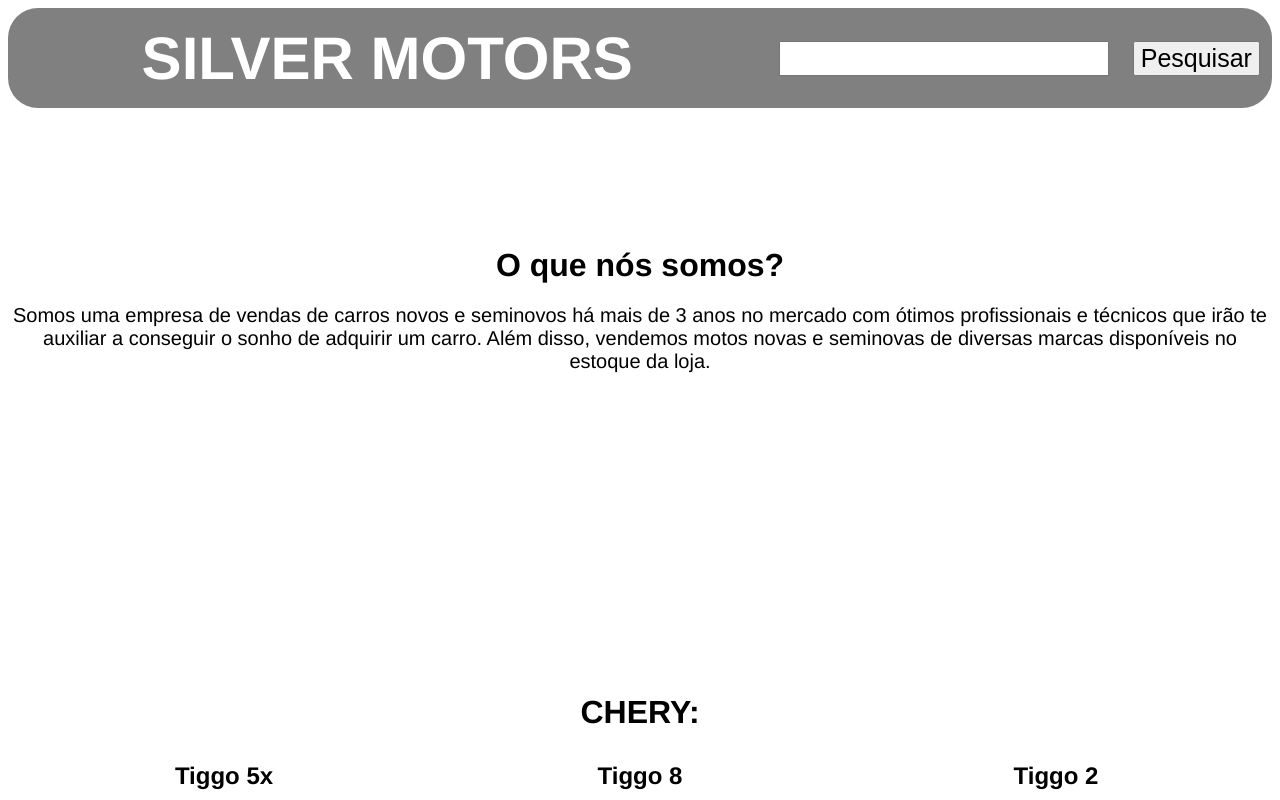
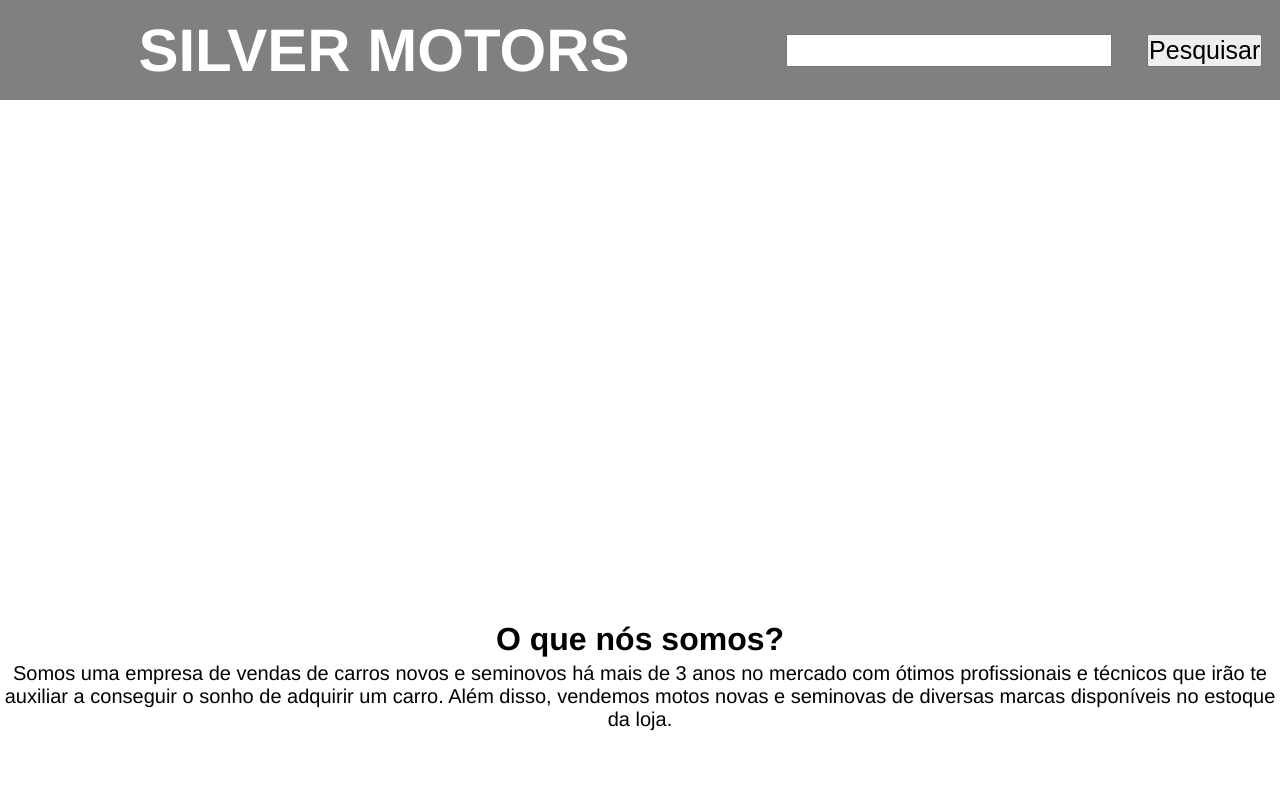
Before and after one commit to leotanaka4/QuartaEntregaPAME, a React (Create React App) app in the folder silver-motors/: page / in a window 1280 px wide. Shown: the top 800 px of the page. Built offline with nearby package versions, Linux system fonts and the light colour scheme.

Commit message:
Update App.css

```diff
--- a/silver-motors/src/App.css
+++ b/silver-motors/src/App.css
@@ -1,3 +1,9 @@
+*{
+  margin: 0;
+  padding: 0;
+  box-sizing: border-box;
+}
+
 #app {
   background: white;
   margin: 0px;
@@ -20,7 +26,6 @@
   flex-direction: row;
   justify-content: space-between;
   align-items: center;
-  border-radius: 30px;
 }
 #conteudo {
   background: white;
@@ -39,7 +44,6 @@
   flex-direction: column;
   justify-content: center;
   align-items: center;
-  border-radius: 30px;
 }
 
 /*cabecalho*/
```
